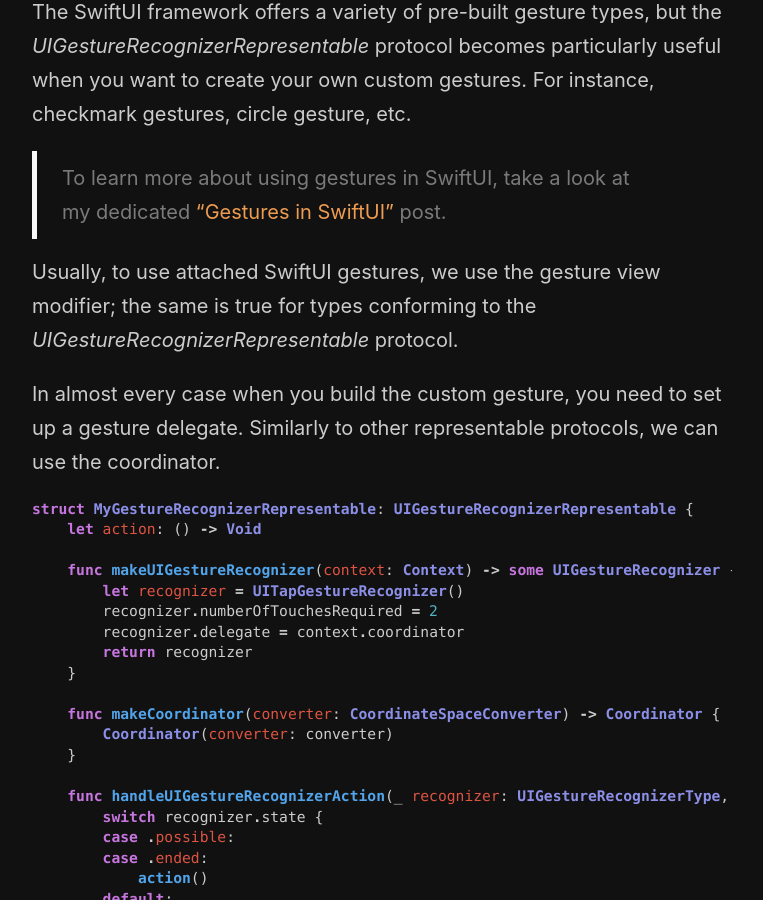
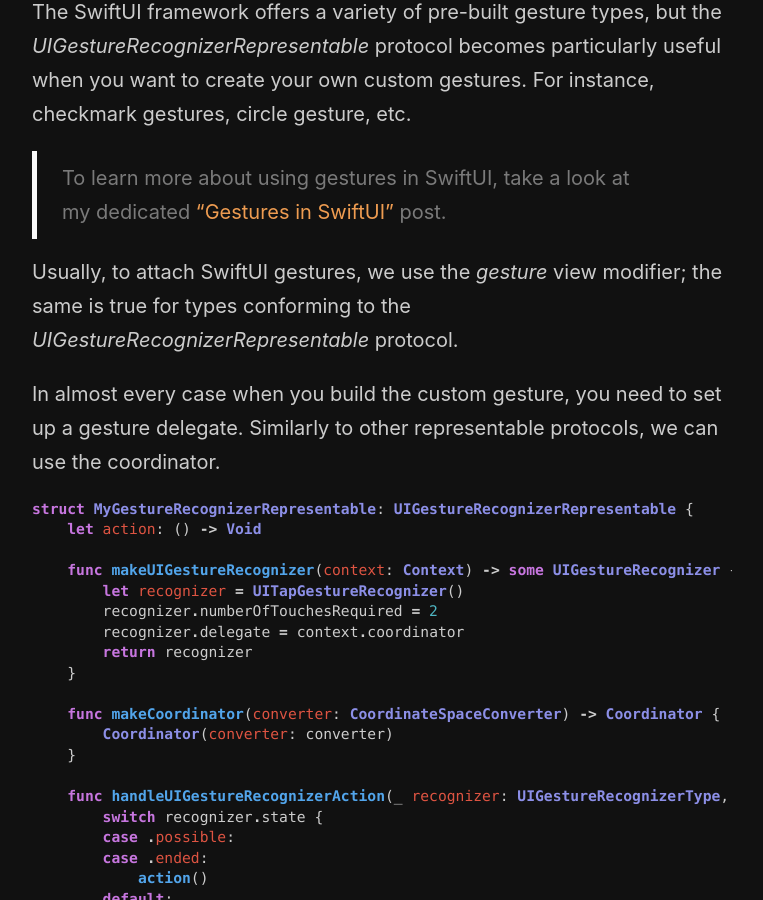
Before and after one commit to mecid/mecid.github.io, a Jekyll site: the page built from _posts/2024-12-17-introducing-uigesturerecognizerrepresentable-protocol-in-swiftui.md, in a window 1280 px wide and 900 px high, scrolled down 1928 px. Shown: the whole window, without its empty margins (258-1021 px from the left). Built offline with Jekyll 4.4.1, drawn with Linux system fonts in a browser that asks for light colours.

Commit message:
small improvement to the gesture representable post

```diff
--- a/_posts/2024-12-17-introducing-uigesturerecognizerrepresentable-protocol-in-swiftui.md
+++ b/_posts/2024-12-17-introducing-uigesturerecognizerrepresentable-protocol-in-swiftui.md
@@ -53,7 +53,7 @@
 
 > To learn more about using gestures in SwiftUI, take a look at my dedicated ["Gestures in SwiftUI"](/2019/07/10/gestures-in-swiftui/) post.
 
-Usually, to use attached SwiftUI gestures, we use the gesture view modifier; the same is true for types conforming to the *UIGestureRecognizerRepresentable* protocol.
+Usually, to attach SwiftUI gestures, we use the *gesture* view modifier; the same is true for types conforming to the *UIGestureRecognizerRepresentable* protocol.
 
 In almost every case when you build the custom gesture, you need to set up a gesture delegate. Similarly to other representable protocols, we can use the coordinator.
 
```
